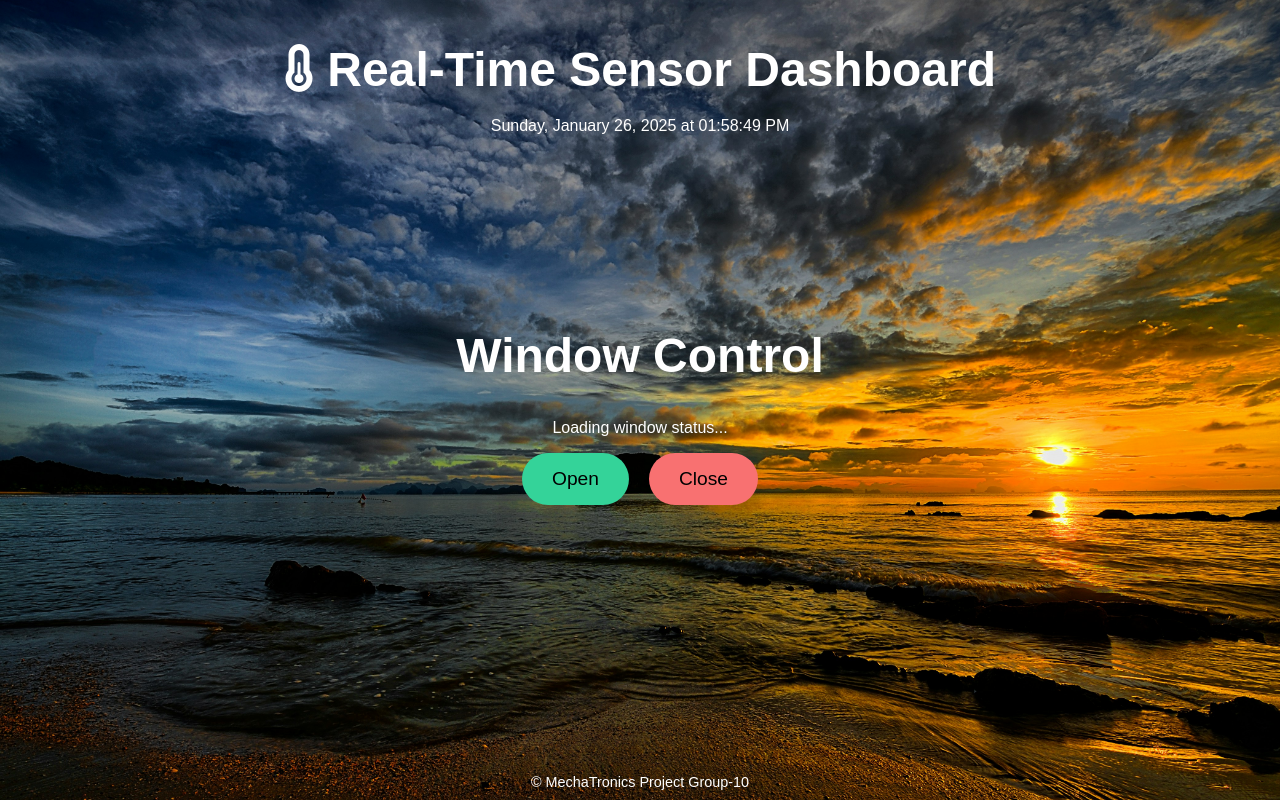
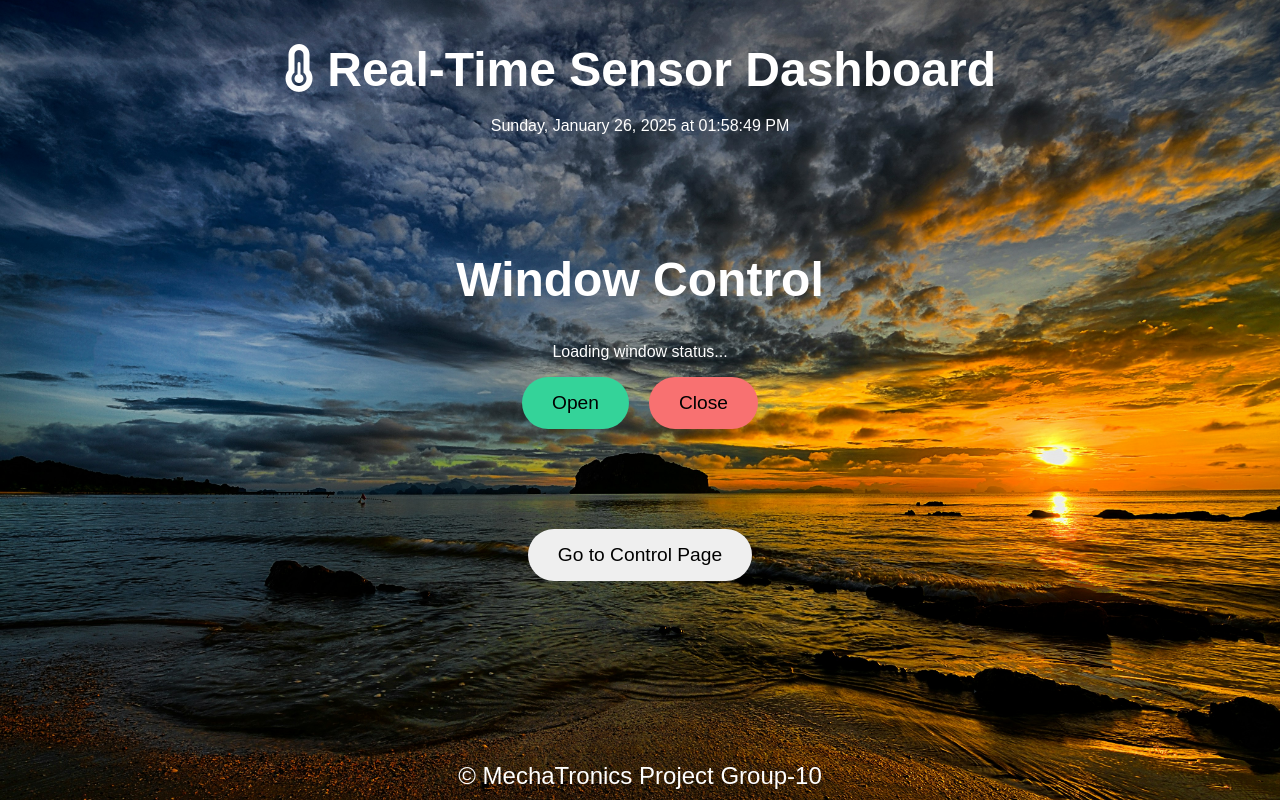
Before and after one commit to MdShazidAlHasan/weather-system, a FastAPI app: template templates/control.html in a window 1280 px wide. Run offline with FastAPI, Linux system fonts and the light colour scheme; the template is opened without the code that fills it, so the values that code supplies are empty.

Commit message:
ui fixed dom load

```diff
--- a/static/style2.css
+++ b/static/style2.css
@@ -116,7 +116,7 @@ footer {
     text-align: center;
     padding: 1rem;
     /* background-color: rgba(0, 0, 0, 0.6); */
-    font-size: 1.8rem;
+    font-size: 1.5rem;
     color: white;
     width: 100%;
     margin-top: auto; /* Ensures footer stays at the bottom */
--- a/templates/control.html
+++ b/templates/control.html
@@ -64,11 +64,14 @@
             background-color: #dc2626;
             transform: scale(1.1);
         }
+        .home-button{
+            margin-top: 100px;
+        }
 
         footer {
             position: absolute;
             bottom: 10px;
-            font-size: 0.9rem;
+            font-size: 1.5rem;
         }
     </style>
 </head>
@@ -82,6 +85,9 @@
     <div class="button-container">
         <button id="open-button">Open</button>
         <button id="close-button">Close</button>
+    </div>
+    <div class="home-button">
+        <button onclick="location.href='/'">Go to Control Page</button>
     </div>
     <footer>
         © MechaTronics Project Group-10
```
